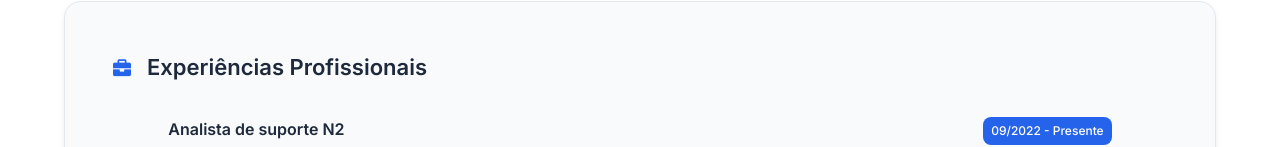
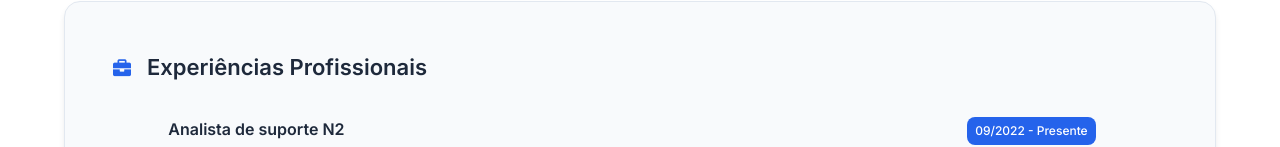
Before and after one commit to bigparty1/Pagina-Pessoal, a website with bundled scripts: page src/index.html in a window 1280 px wide. Shown: the part 653-800 px from the top of the page. Built offline with nearby package versions, Linux system fonts and the light colour scheme.

Commit message:
feat: adiciona margem à direita no estilo do periodo de trabalho

```diff
--- a/src/style.css
+++ b/src/style.css
@@ -291,6 +291,7 @@ body {
     border-radius: var(--border-radius);
     font-size: var(--font-size-sm);
     font-weight: 500;
+    margin-right: var(--spacing-md);
 }
 
 .company {
```
